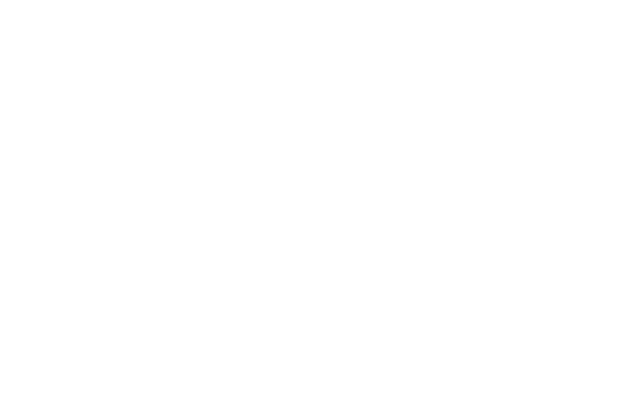
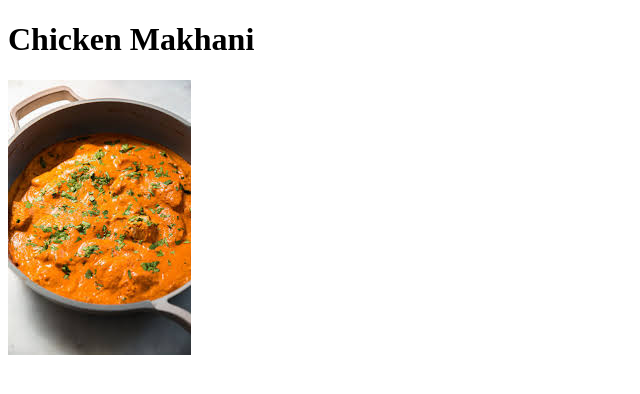
Before and after one commit to nogaini/odin-recipes, a plain HTML site: page recipes/chicken_makhani.html in a window 1280 px wide. Shown: the whole page, without its empty margins (0-640 px from the left). Drawn offline with Linux system fonts and the light colour scheme.

Commit message:
add image of Chicken Makhani

```diff
--- a/recipes/chicken_makhani.html
+++ b/recipes/chicken_makhani.html
@@ -6,6 +6,7 @@
     <title>Chicken Makhani</title>
 </head>
 <body>
-
+    <h1>Chicken Makhani</h1>
+    <img src="../assets/chicken_makhani.jpeg" alt="An image of Chicken Makhani.">
 </body>
 </html>
```
Also changed, not shown: assets/chicken_makhani.jpeg (added).
